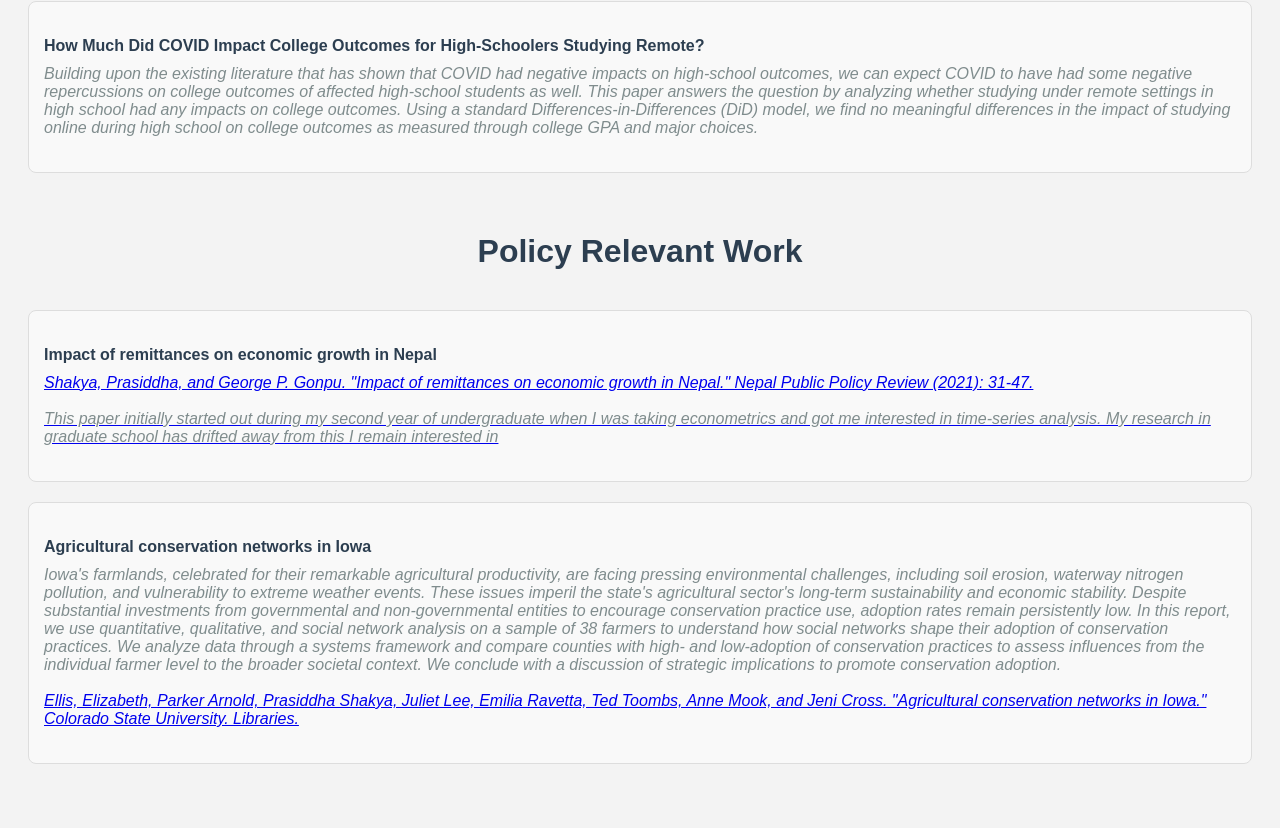
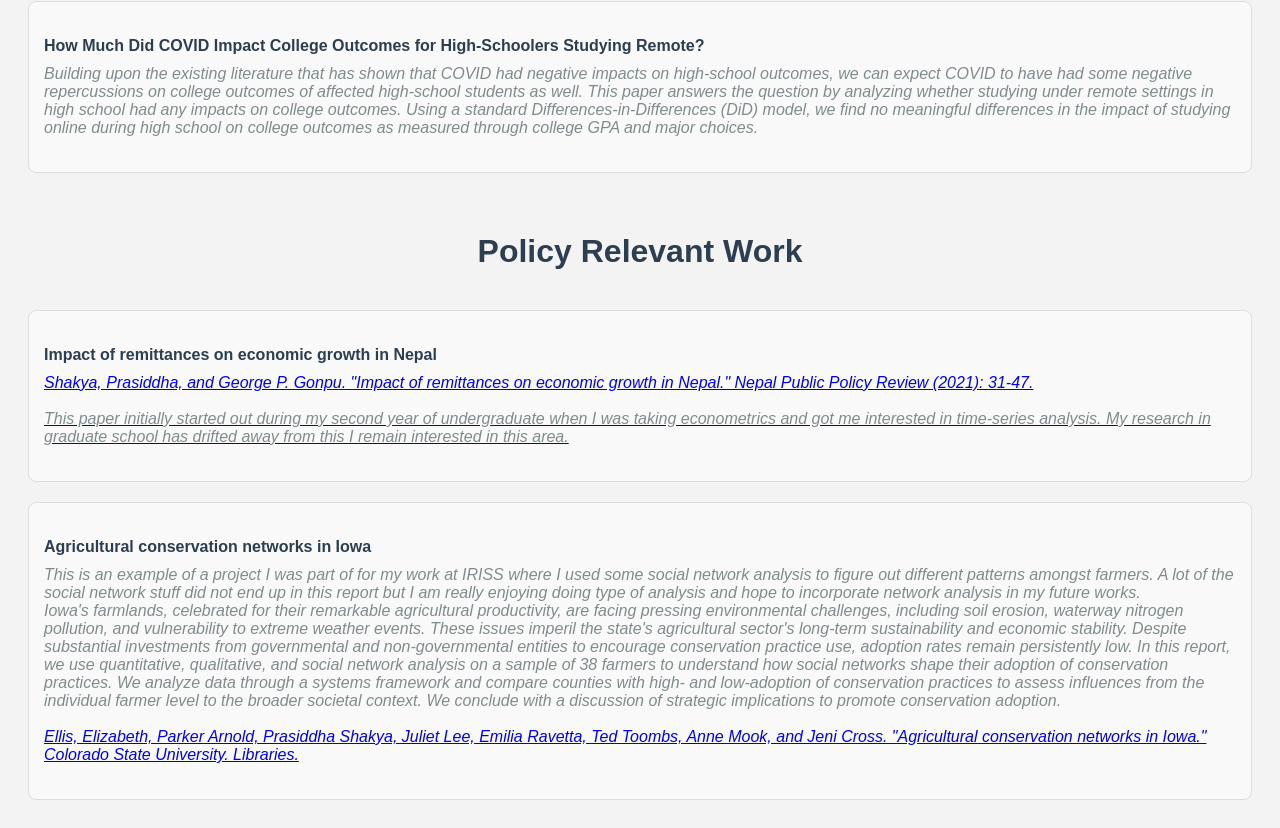
Before and after one commit to Prasiddha97/Prasiddha97.github.io, a plain HTML site: page Research.html in a window 1280 px wide. Shown: the part 682-1510 px from the top of the page. Before the commit the page ends 1474 px from the top, so only its background shows below. Drawn offline with Linux system fonts and the light colour scheme.

Commit message:
Update Research.html

```diff
--- a/Research.html
+++ b/Research.html
@@ -93,7 +93,7 @@
             <a href="https://api.mountainscholar.org/server/api/core/bitstreams/7934c169-fe28-4a7a-942b-a9db6ddecf04/content" target="_blank">
               Shakya, Prasiddha, and George P. Gonpu. "Impact of remittances on economic growth in Nepal." Nepal Public Policy Review (2021): 31-47.
              <div class="abstract">
-              <br> This paper initially started out during my second year of undergraduate when I was taking econometrics and got me interested in time-series analysis. My research in graduate school has drifted away from this I remain interested in
+              <br> This paper initially started out during my second year of undergraduate when I was taking econometrics and got me interested in time-series analysis. My research in graduate school has drifted away from this I remain interested in this area.
             </div>
             </a>
           </div>
@@ -102,7 +102,7 @@
         <div class="paper">
           <div class="paper-title">Agricultural conservation networks in Iowa</div>
           <div class="abstract">
-            Iowa's farmlands, celebrated for their remarkable agricultural productivity, are facing pressing environmental challenges, including soil erosion, waterway nitrogen pollution, and vulnerability to extreme weather events. These issues imperil the state's agricultural sector's long-term sustainability and economic stability. Despite substantial investments from governmental and non-governmental entities to encourage conservation practice use, adoption rates remain persistently low. In this report, we use quantitative, qualitative, and social network analysis on a sample of 38 farmers to understand how social networks shape their adoption of conservation practices. We analyze data through a systems framework and compare counties with high- and low-adoption of conservation practices to assess influences from the individual farmer level to the broader societal context. We conclude with a discussion of strategic implications to promote conservation adoption.
+            This is an example of a project I was part of for my work at IRISS where I used some social network analysis to figure out different patterns amongst farmers. A lot of the social network stuff did not end up in this report but I am really enjoying doing type of analysis and hope to incorporate network analysis in my future works. <br> Iowa's farmlands, celebrated for their remarkable agricultural productivity, are facing pressing environmental challenges, including soil erosion, waterway nitrogen pollution, and vulnerability to extreme weather events. These issues imperil the state's agricultural sector's long-term sustainability and economic stability. Despite substantial investments from governmental and non-governmental entities to encourage conservation practice use, adoption rates remain persistently low. In this report, we use quantitative, qualitative, and social network analysis on a sample of 38 farmers to understand how social networks shape their adoption of conservation practices. We analyze data through a systems framework and compare counties with high- and low-adoption of conservation practices to assess influences from the individual farmer level to the broader societal context. We conclude with a discussion of strategic implications to promote conservation adoption.
             <br>
             <br>
             <a href="https://mountainscholar.org/handle/10217/233490" target="_blank">
```
